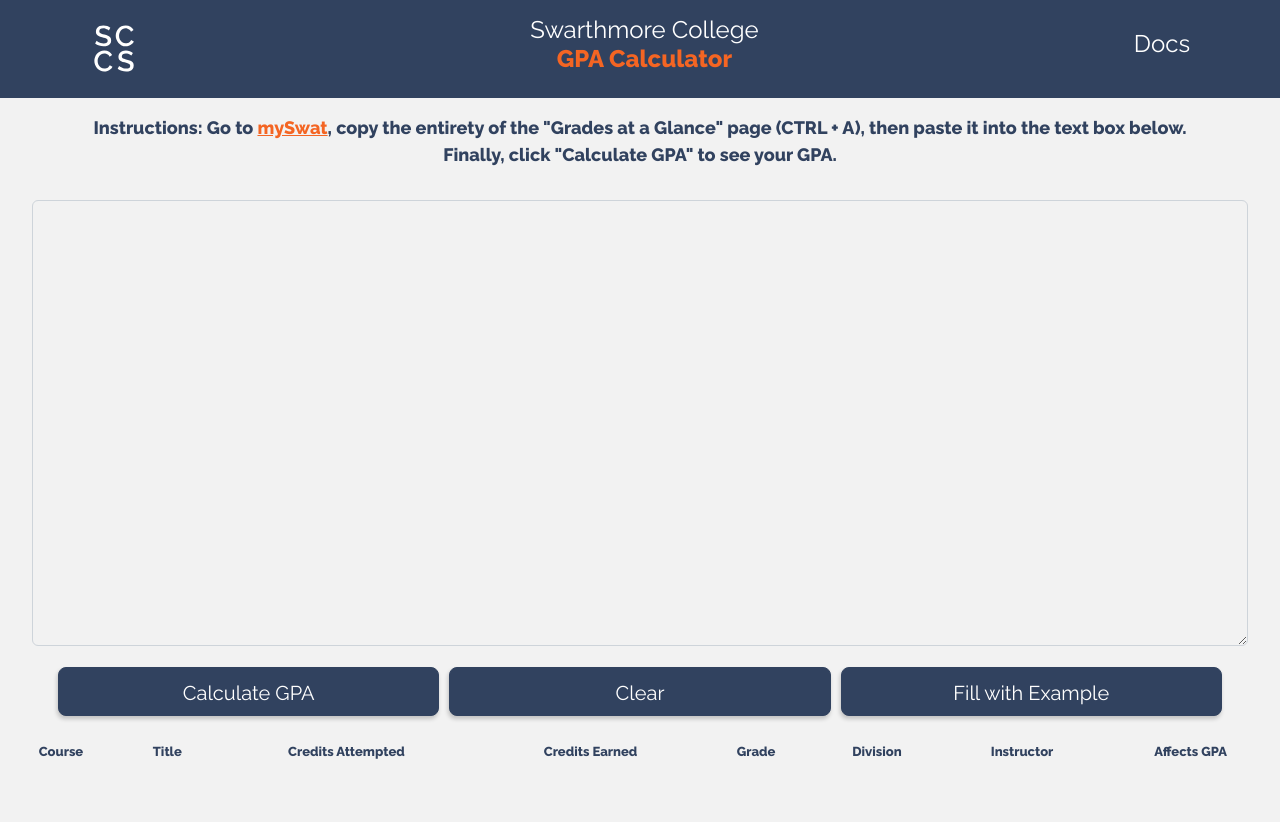
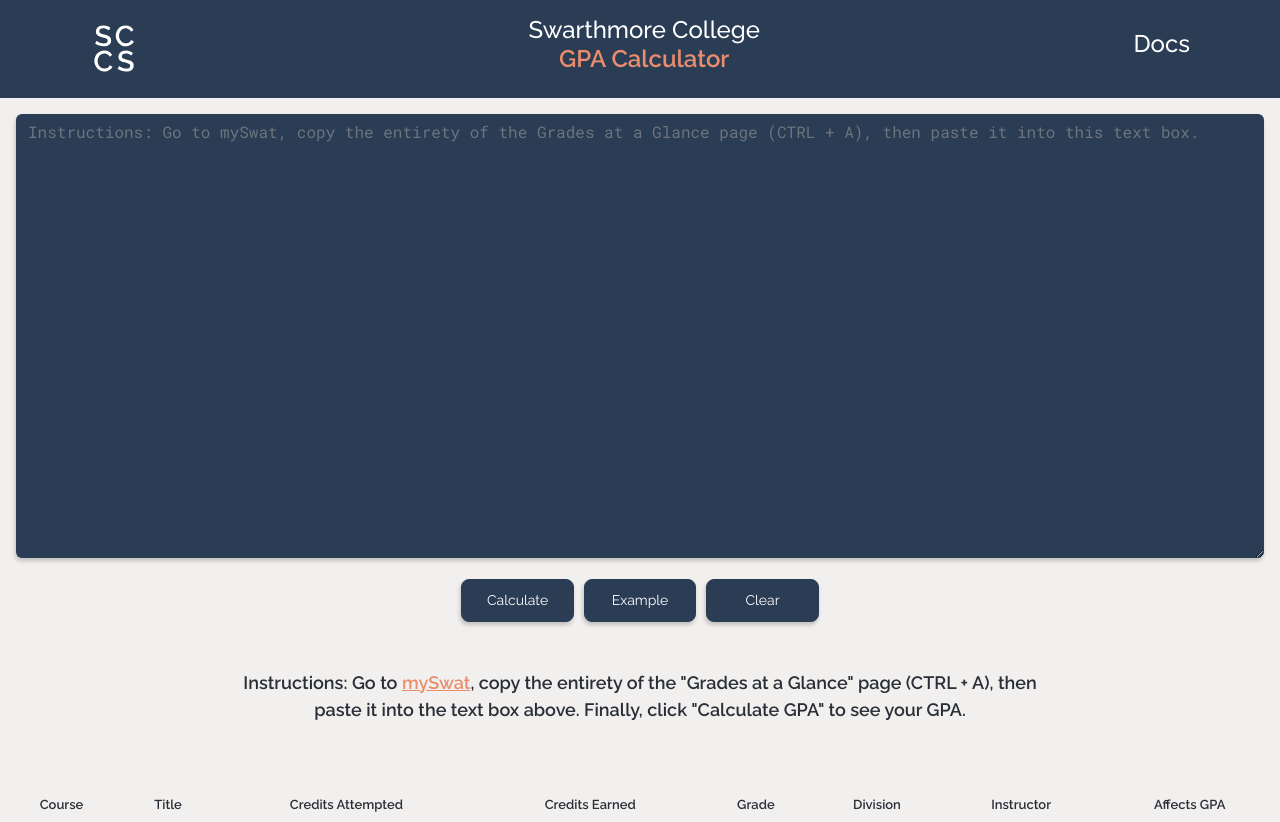
Before and after one commit to swat-sccs/swat-gpa, a React (Create React App) app: page / in a window 1280 px wide. Before the commit the page ends 800 px from the top, so only its background shows below. Built offline with nearby package versions, Linux system fonts and the light colour scheme.

Commit message:
Finished calculator!!!

```diff
--- a/src/App.js
+++ b/src/App.js
@@ -1,12 +1,9 @@
 import logo from './logo.svg';
 import './App.scss';
-import React, { useState } from 'react';
+import React from 'react';
 import ReactDOM from 'react-dom/client'
 
-import Container from 'react-bootstrap/Container';
-import Form from 'react-bootstrap/Form';
-import Button from 'react-bootstrap/Button';
-import { Table, Row, Col, Nav, Navbar } from 'react-bootstrap';
+import { Button, Form, Container, Table, Row, Col, Nav, Navbar } from 'react-bootstrap';
 
 import FormattingErrorToast from './Components/FormattingErrorToast';
 
@@ -63,31 +60,29 @@ function App() {
         </Container>
       </Navbar>
 
+      <div id="form-barrier" className="p-3">
+        <div id="formatting-error"></div>
+        <Form>
+          <Form.Group className="mb-3">
+            <Form.Control id="eval-text" as="textarea" rows={18}
+              placeholder="Instructions: Go to mySwat, copy the entirety of the Grades at a Glance page (CTRL + A), then paste it into this text box." />
+          </Form.Group>
+        </Form>
+        <CustomButton value="Calculate" onClick={populate_table} />
+        <CustomButton value="Example" onClick={fill_sample} />
+        <CustomButton value="Clear" onClick={clear} />
+      </div>
+
       <Container className="p-3">
         <p className="instructionsText">
-          Instructions: Go to <a href="https://myswat.swarthmore.edu/" target="_blank">mySwat</a>, copy the entirety of the "Grades at a Glance" page (CTRL + A), then paste it into the text box below. Finally, click "Calculate GPA" to see your GPA.
+          Instructions: Go to <a href="https://myswat.swarthmore.edu/" target="_blank" rel="noreferrer">mySwat</a>, copy the entirety of the "Grades at a Glance" page (CTRL + A), then paste it into the text box above. Finally, click "Calculate GPA" to see your GPA.
         </p>
+      </Container>
 
-      </Container>
-      <Container>
+      <Container className="p-3">
         <h1 id="gpa"></h1>
         <p id="selected-count"></p>
       </Container>
-      <div id="form-barrier">
-        <Form>
-          <Form.Group className="mb-3">
-            <Form.Control id="eval-text" as="textarea" rows={18} onPaste={populate_table} />
-          </Form.Group>
-        </Form>
-        <Row>
-          <Col>
-            <Button className="btns" id="calcbtn" variant="primary" size="lg" as="input" type="submit" value="Calculate GPA" onClick={populate_table} />
-            <Button className="btns" variant="primary" size="lg" as="input" type="submit" value="Clear" onClick={clear} />
-            <Button className="btns" variant="primary" size="lg" as="input" type="submit" value="Fill with Example" onClick={fillSample} />
-          </Col>
-        </Row>
-      </div>
-
 
       <Table striped borderless hover className="Table" onClick={calculategpa}>
         <thead>
@@ -106,19 +101,30 @@ function App() {
 
         </tbody>
       </Table>
-
-      <div id="formatting-error"></div>
-
     </div>
   );
 }
 
-function clear() {
+function CustomButton(props) {
+  return (
+    <Button className="Button" size="lg" variant="primary" as="input" type="submit" onClick={props.onClick} value={props.value} />
+  );
+}
+
+function clearText() {
   document.getElementById("eval-text").value = "";
   document.getElementById("eval-text").rows = 18;
+}
+
+function clearInfo() {
   document.getElementById("grades-table").innerHTML = "";
   document.getElementById("gpa").innerHTML = "";
   document.getElementById("selected-count").innerHTML = "";
+}
+
+function clear() {
+  clearText();
+  clearInfo();
 }
 
 function grade_point_equiv(grade, division) {
@@ -135,7 +141,7 @@ function grade_point_equiv(grade, division) {
   }
 }
 
-function parse_grade() {
+function parse_input() {
   var raw_str = document.getElementById("eval-text").value;
   var lines = raw_str.split('\n');
 
@@ -151,13 +157,13 @@ function parse_grade() {
     course_info.shift();
     course_info.push(true); // Add 'affects_gpa' field
 
-    if (course_info.length == COURSE_FIELDS.length) {
+    if (course_info.length === COURSE_FIELDS.length) {
       var dict = Object.fromEntries(course_info.map(function (field, i) {
 
         return [COURSE_FIELDS[i], course_info[i]];
       }));
 
-      if (grade_point_equiv(dict['grade'], dict['division']) == 0.0) {
+      if (grade_point_equiv(dict['grade'], dict['division']) === 0.0) {
         dict['affects_gpa'] = false;
       }
       course_list.push(dict);
@@ -168,16 +174,16 @@ function parse_grade() {
 }
 
 function populate_table() {
-  let course_list = parse_grade();
+  let course_list = parse_input();
   let populated = false;
 
+  clearInfo(); // Let me be clear
   course_list.forEach(function (course) {
-    if (document.getElementById(course['course']) == null) { // Don't add duplicate courses
     var row = document.createElement("tr");
     COURSE_FIELDS.forEach(function (field) {
       var cell = document.createElement("td");
 
-        if (field == "affects_gpa") {
+      if (field === "affects_gpa") {
         if (course[field]) {
           cell.innerHTML = "<input type=\"checkbox\" id=\"" + course["course"] + "\" checked></input>";
         }
@@ -188,12 +194,15 @@ function populate_table() {
     });
     document.getElementById("grades-table").appendChild(row);
     populated = true;
-    }
   });
 
   if (populated) {
-    document.getElementById("eval-text").rows = 3;
+    document.getElementById("eval-text").rows = 6;
     calculategpa();
+    if (document.getElementById('error-toast') != null) {
+      const root = ReactDOM.createRoot(document.getElementById("formatting-error"));
+      root.render(null);
+    }
   } else {
     const root = ReactDOM.createRoot(document.getElementById("formatting-error"));
     root.render(<FormattingErrorToast />);
@@ -227,7 +236,7 @@ function calculategpa() {
   return true;
 }
 
-function fillSample() {
+function fill_sample() {
   document.getElementById("eval-text").value = "Grades at a Glance\n" +
     "Unofficial Grade Report - including PE courses	\n" +
     "Name	College ID	Class Year	Majors	Minors	Honors\n" +
--- a/src/App.scss
+++ b/src/App.scss
@@ -1,16 +1,38 @@
+// light theme
+$base-l: hsl(56, 6%, 94%);
+$text-l: hsl(216, 13%, 19%);
+$overlay-l: hsl(56, 6%, 80%);
+
+// dark theme
+$base-d: hsl(216, 13%, 13%);
+$text-d: hsl(56, 6%, 94%);
+$overlay-d: hsl(216, 13%, 19%);
+
+// other swatches
+$navy: hsl(216, 33%, 25%);
+$orange: hsl(16, 75%, 67%);
+$yellow: hsl(56, 75%, 67%);
+$green: hsl(96, 75%, 67%);
+$cyan: hsl(176, 75%, 67%);
+$blue: hsl(216, 75%, 67%);
+$violet: hsl(256, 75%, 67%);
+$pink: hsl(316, 75%, 67%);
+$red: hsl(0, 75%, 67%);
 
 // Default variable overrides
-$body-bg: #f2f2f2;
-$body-color: #31425f;
-$primary: #31425F;
+$body-bg: $base-l;
+$body-color: $text-l;
+$primary: $navy;
 $secondary: #ffffff;
-$success: #28A745;
-$info: #F46523;
+$success: $green;
+$info: $orange;
 $warning: #FFC107;
 $danger: #DC3545;
 $light: #F8F9FA;
 $dark: #343A40;
-$font-family-sans-serif: 'Raleway', sans-serif;
+$font-family-base: "Raleway", system-ui, -apple-system, "Segoe UI", Roboto,
+  "Helvetica Neue", Arial, "Noto Sans", "Liberation Sans", sans-serif,
+  "Apple Color Emoji", "Segoe UI Emoji", "Segoe UI Symbol", "Noto Color Emoji";
 $link-color: $info;
 
 $theme-colors: () !default;
@@ -31,26 +53,15 @@ $theme-colors: map-merge(
 
 @import "../node_modules/bootstrap/scss/bootstrap";
 
-@import url('https://fonts.googleapis.com/css2?family=Raleway:wght@400;800&display=swap');
+@import url("https://fonts.googleapis.com/css2?family=Raleway:ital,wght@0,400;0,500;0,600;1,400;1,600&family=Roboto+Mono:wght@400&display=swap");
 
 .App {
   text-align: center;
 }
 
-.App-logo {
-  height: 40vmin;
-  pointer-events: none;
-}
-
 strong {
     font-weight: 800;
-    color:#F46523;
-}
-
-@media (prefers-reduced-motion: no-preference) {
-  .App-logo {
-    animation: App-logo-spin infinite 20s linear;
-  }
+    color: $orange;
 }
 
 .nav-link {
@@ -66,19 +77,20 @@ strong {
     font-weight: 800;
     font-size: large;
     margin: 0px;
+    padding: 0 12vw;
 }
 
-.btns {
-    width: calc(33% - 20px);
-    height: 80%;
+.Button {
+    width: calc(1% + 100px);
     padding: 10px; /* Some padding */
     margin: 5px;
     box-shadow: -1px 3px 4px 0px rgba(0,0,0,0.2);
     overflow: hidden;
-    text-overflow: ellipsis;
+    text-overflow: clip;
     cursor: pointer; /* Pointer/hand icon */
     float: center; /* Float the buttons side by side */
     transition: 300ms;
+    font-size: 14px;
 }
 
 .App-header {
@@ -96,3 +108,11 @@ strong {
   width: 100%;
   max-width: 100%;
 }
+
+#eval-text {
+  background-color: $navy;
+  color: $overlay-l;
+  border: 0;
+  box-shadow: -1px 3px 4px 0px rgba(0, 0, 0, 0.2);
+  font-family: 'Roboto Mono', monospace;
+}
--- a/src/Components/FormattingErrorToast.js
+++ b/src/Components/FormattingErrorToast.js
@@ -7,8 +7,8 @@ function FormattingErrorToast() {
     const toggleShow = () => setShow(!show);
 
     return (
-        <ToastContainer className="p-3 position-fixed">
-            <Toast show={show} onClose={toggleShow} position="bottom-start">
+        <ToastContainer className="p-3" position="middle-center">
+            <Toast id="error-toast" show={show} onClose={toggleShow}>
                 <Toast.Header closeButton={true}>
                     <img
                         src={logo}
```
Also changed, not shown: src/logo.svg. Lines whose indentation alone changed are shown as unchanged.
